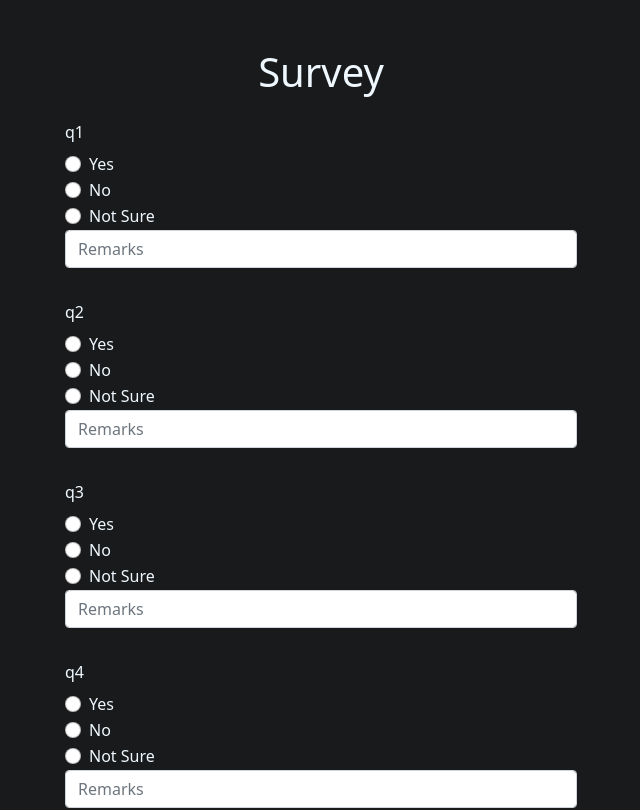
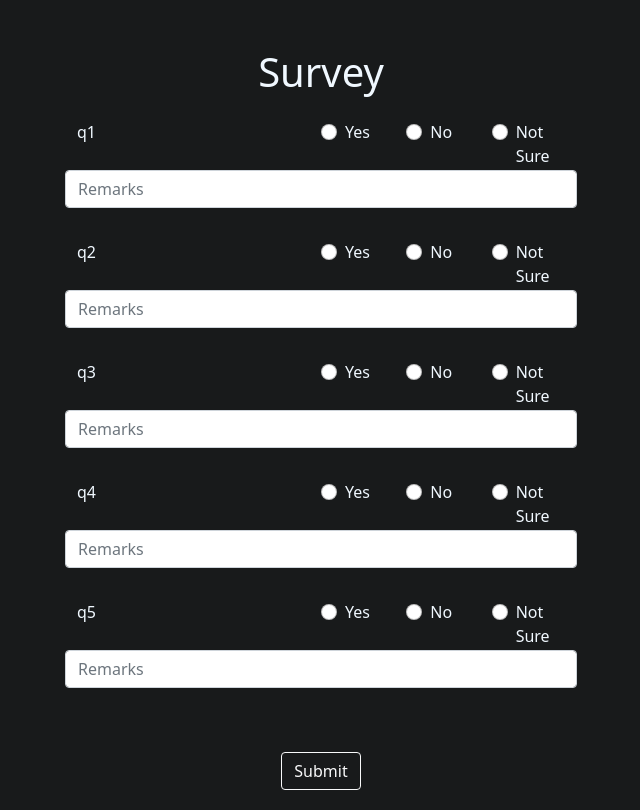
Before and after one commit to shamone03/ECR14, a React (Create React App) app in the folder client/: page /survey in a window 1280 px wide. Shown: the top 810 px of the page, without its empty margins (319-959 px from the left). Built offline with nearby package versions, Linux system fonts and the light colour scheme.

Commit message:
survey inputs are rows

```diff
--- a/client/src/components/Survey.js
+++ b/client/src/components/Survey.js
@@ -92,10 +92,14 @@ const Survey = () => {
             responses.map((i) => (
 
                 <Form.Group key={i.question} style={{width:"80%"}} className={"my-3 mx-auto"}>
-                    <Form.Label>{i.question}</Form.Label>
-                    <Form.Check type={'radio'} label={'Yes'} name={i.question} onClick={() => setAnswer(i.question, 'Yes')}/>
-                    <Form.Check type={'radio'} label={'No'} name={i.question} onClick={() => setAnswer(i.question, 'No')}/>
-                    <Form.Check type={'radio'} label={'Not Sure'} name={i.question} onClick={() => setAnswer(i.question, 'Not Sure')}/>
+                    <div className={'container-fluid'}>
+                        <div className={'row h-auto'}>
+                            <Form.Label className={'col-md-6'} style={{wordWrap: 'break-word'}}>{i.question}</Form.Label>
+                            <Form.Check className={'col-md-2'} type={'radio'} label={'Yes'} name={i.question} onClick={() => setAnswer(i.question, 'Yes')}/>
+                            <Form.Check className={'col-md-2'} type={'radio'} label={'No'} name={i.question} onClick={() => setAnswer(i.question, 'No')}/>
+                            <Form.Check className={'col-md-2'} type={'radio'} label={'Not Sure'} name={i.question} onClick={() => setAnswer(i.question, 'Not Sure')}/>
+                        </div>
+                    </div>
                     <Form.Control type={'text'} className={`${styles.inputStyle}`} placeholder={'Remarks'} onChange={(e) => setRemarks(i.question, e.target.value)}/>
                 </Form.Group>
 
```
